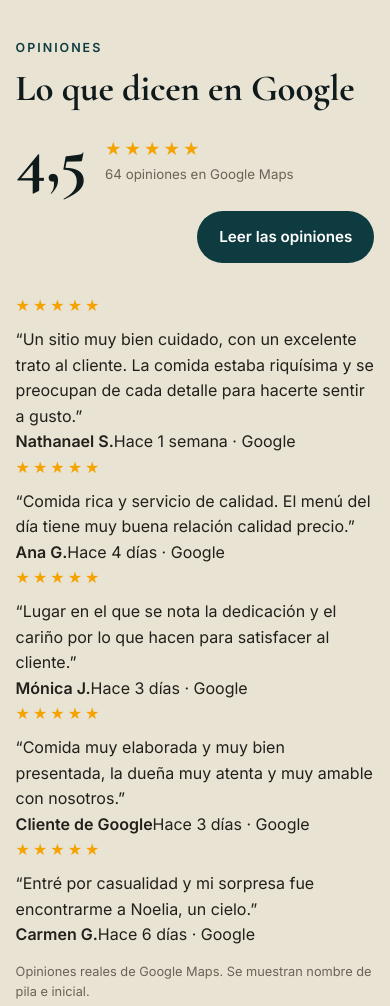
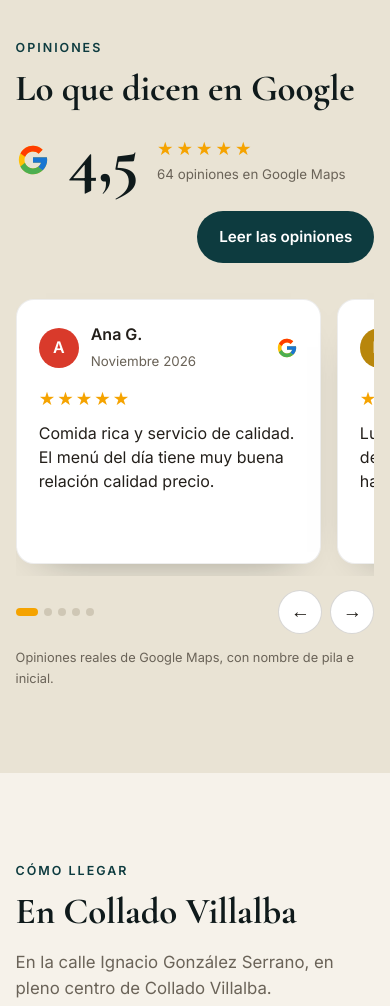
Before and after one commit to lacespaindev-ux/restaurante-los-angeles, a plain HTML site: page index.html in a window 390 px wide. Shown: the part 9340-10346 px from the top of the page. Drawn offline with nearby package versions, Linux system fonts and the light colour scheme.

Commit message:
Opiniones de Google en carrusel, estilo de las otras webs

```diff
--- a/index.html
+++ b/index.html
@@ -203,9 +203,29 @@
   .reseña .estrellas{margin-bottom:8px;font-size:1rem}
   .reseña footer b{color:var(--carbon)}
   .nota-op{margin-top:14px;font-size:.8rem;color:var(--suave)}
+
+  .g-logo{width:22px;height:22px;flex:none}
+  .gl-grande{width:34px;height:34px}
+  .rv-track{display:flex;gap:16px;overflow-x:auto;scroll-snap-type:x mandatory;scrollbar-width:none;padding:6px 2px 12px;cursor:grab}
+  .rv-track::-webkit-scrollbar{display:none}
+  .rv{flex:0 0 min(360px,86%);scroll-snap-align:start;background:#fff;border:1px solid rgba(35,31,26,.08);border-radius:18px;padding:22px;box-shadow:0 18px 40px -30px rgba(9,16,15,.5)}
+  .rv-top{display:flex;align-items:center;gap:12px;margin-bottom:10px}
+  .rv-top div{flex:1;min-width:0}
+  .rv-top strong{display:block;white-space:nowrap;overflow:hidden;text-overflow:ellipsis}
+  .rv-top small{color:var(--suave)}
+  .av{width:40px;height:40px;border-radius:50%;display:grid;place-items:center;font-weight:800;color:#fff;flex:none}
+  .rv .estrellas{display:block;margin-bottom:8px;letter-spacing:2px}
+  .rv p{font-size:1rem;line-height:1.5;color:var(--carbon)}
+  .rv-nav{display:flex;align-items:center;justify-content:space-between;margin-top:14px}
+  .dotsn{display:flex;gap:6px;flex-wrap:wrap}
+  .dotsn i{width:8px;height:8px;border-radius:50%;background:#cfc7b5;transition:width .25s}
+  .dotsn i.on{background:var(--oro);width:22px;border-radius:5px}
+  .arrows{display:flex;gap:8px}
+  .arrows button{width:44px;height:44px;border-radius:50%;border:1.5px solid rgba(35,31,26,.18);background:#fff;cursor:pointer;font-size:1.2rem;color:var(--carbon)}
 </style>
 </head>
 <body>
+<svg width="0" height="0" style="position:absolute" aria-hidden="true"><symbol id="glogo" viewBox="0 0 48 48"><path fill="#FFC107" d="M43.6 20.1H42V20H24v8h11.3c-1.6 4.7-6.1 8-11.3 8-6.6 0-12-5.4-12-12s5.4-12 12-12c3.1 0 5.8 1.2 7.9 3.1l5.7-5.7C34 6.1 29.3 4 24 4 12.9 4 4 12.9 4 24s8.9 20 20 20 20-8.9 20-20c0-1.3-.1-2.6-.4-3.9z"/><path fill="#FF3D00" d="m6.3 14.7 6.6 4.8C14.7 15.1 19 12 24 12c3.1 0 5.8 1.2 7.9 3.1l5.7-5.7C34 6.1 29.3 4 24 4 16.3 4 9.7 8.3 6.3 14.7z"/><path fill="#4CAF50" d="M24 44c5.2 0 9.9-2 13.4-5.2l-6.2-5.2C29.2 35.1 26.7 36 24 36c-5.2 0-9.6-3.3-11.3-8l-6.5 5C9.5 39.6 16.2 44 24 44z"/><path fill="#1976D2" d="M43.6 20.1H42V20H24v8h11.3c-.8 2.2-2.2 4.2-4.1 5.6l6.2 5.2C37 39.2 44 34 44 24c0-1.3-.1-2.6-.4-3.9z"/></symbol></svg>
 
 <header>
   <div class="wrap barra">
@@ -347,12 +367,13 @@
       <h2>Lo que dicen en Google</h2>
     </div>
     <div class="resumen rev">
-      <div class="nota-grande">4,5</div>
+      <svg class="g-logo gl-grande" aria-hidden="true"><use href="#glogo"/></svg><div class="nota-grande">4,5</div>
       <div><div class="estrellas" aria-label="4,5 de 5 estrellas">★★★★★</div><small>64 opiniones en Google Maps</small></div>
       <a class="btn btn-esmeralda" href="https://www.google.com/maps/search/?api=1&query=Restaurante+Los+%C3%81ngeles+Calle+Ignacio+Gonz%C3%A1lez+Serrano+21+Collado+Villalba" target="_blank" rel="noopener">Leer las opiniones</a>
     </div>
-    <div class="reseñas"><article class="reseña rev"><div class="estrellas" aria-label="5 de 5 estrellas">★★★★★</div><p>“Un sitio muy bien cuidado, con un excelente trato al cliente. La comida estaba riquísima y se preocupan de cada detalle para hacerte sentir a gusto.”</p><footer><b>Nathanael S.</b><span>Hace 1 semana · Google</span></footer></article><article class="reseña rev"><div class="estrellas" aria-label="5 de 5 estrellas">★★★★★</div><p>“Comida rica y servicio de calidad. El menú del día tiene muy buena relación calidad precio.”</p><footer><b>Ana G.</b><span>Hace 4 días · Google</span></footer></article><article class="reseña rev"><div class="estrellas" aria-label="5 de 5 estrellas">★★★★★</div><p>“Lugar en el que se nota la dedicación y el cariño por lo que hacen para satisfacer al cliente.”</p><footer><b>Mónica J.</b><span>Hace 3 días · Google</span></footer></article><article class="reseña rev"><div class="estrellas" aria-label="5 de 5 estrellas">★★★★★</div><p>“Comida muy elaborada y muy bien presentada, la dueña muy atenta y muy amable con nosotros.”</p><footer><b>Cliente de Google</b><span>Hace 3 días · Google</span></footer></article><article class="reseña rev"><div class="estrellas" aria-label="5 de 5 estrellas">★★★★★</div><p>“Entré por casualidad y mi sorpresa fue encontrarme a Noelia, un cielo.”</p><footer><b>Carmen G.</b><span>Hace 6 días · Google</span></footer></article></div>
-    <p class="nota-op">Opiniones reales de Google Maps. Se muestran nombre de pila e inicial.</p>
+    <div class="rv-track" id="rvTrack"></div>
+    <div class="rv-nav"><div class="dotsn" id="rvDots"></div><div class="arrows"><button id="rvPrev" type="button" aria-label="Anterior">←</button><button id="rvNext" type="button" aria-label="Siguiente">→</button></div></div>
+    <p class="nota-op">Opiniones reales de Google Maps, con nombre de pila e inicial.</p>
   </div>
 </section>
 
@@ -493,6 +514,32 @@
     vp.scrollIntoView({behavior:'smooth',block:'center'});
   });
 
+  // Opiniones (carrusel)
+  var RV=[
+    {n:"Nathanael S.",d:"Noviembre 2026",t:"Un sitio muy bien cuidado, con un excelente trato al cliente. La comida estaba riquísima y se preocupan de cada detalle para hacerte sentir a gusto."},
+    {n:"Ana G.",d:"Noviembre 2026",t:"Comida rica y servicio de calidad. El menú del día tiene muy buena relación calidad precio."},
+    {n:"Mónica J.",d:"Noviembre 2026",t:"Lugar en el que se nota la dedicación y el cariño por lo que hacen para satisfacer al cliente."},
+    {n:"Cliente de Google",d:"Noviembre 2026",t:"Comida muy elaborada y muy bien presentada, la dueña muy atenta y muy amable con nosotros."},
+    {n:"Carmen G.",d:"Noviembre 2026",t:"Entré por casualidad y mi sorpresa fue encontrarme a Noelia, un cielo."}
+  ];
+  var cols=['#0d3b3f','#d93a2b','#b8860b','#3b5b8a','#2f7d4f'];
+  var tk=document.getElementById('rvTrack');
+  if(tk){
+    tk.innerHTML=RV.map(function(r,i){return '<article class="rv"><div class="rv-top"><span class="av" style="background:'+cols[i%cols.length]+'">'+r.n.trim().charAt(0).toUpperCase()+'</span><div><strong>'+r.n+'</strong><small>'+r.d+'</small></div><svg class="g-logo"><use href="#glogo"/></svg></div><span class="estrellas" aria-label="5 de 5 estrellas">★★★★★</span><p>'+r.t+'</p></article>';}).join('');
+    var dots=document.getElementById('rvDots');
+    dots.innerHTML=RV.map(function(){return '<i></i>';}).join('');
+    var upd=function(){var cs=tk.querySelectorAll('.rv'),idx=0,best=1e9;cs.forEach(function(c,i){var d=Math.abs(c.offsetLeft-tk.scrollLeft-tk.offsetLeft);if(d<best){best=d;idx=i;}});dots.querySelectorAll('i').forEach(function(d,i){d.classList.toggle('on',i===idx);});};
+    tk.addEventListener('scroll',function(){requestAnimationFrame(upd);});upd();
+    document.getElementById('rvPrev').onclick=function(){tk.scrollBy({left:-tk.clientWidth*.8,behavior:'smooth'});};
+    document.getElementById('rvNext').onclick=function(){tk.scrollBy({left:tk.clientWidth*.8,behavior:'smooth'});};
+    var down=false,sx=0,sl=0;
+    tk.addEventListener('mousedown',function(e){down=true;sx=e.pageX;sl=tk.scrollLeft;tk.style.scrollSnapType='none';});
+    window.addEventListener('mouseup',function(){if(down){down=false;tk.style.scrollSnapType='';}});
+    tk.addEventListener('mousemove',function(e){if(down){e.preventDefault();tk.scrollLeft=sl-(e.pageX-sx);}});
+    var auto=setInterval(function(){if(document.hidden)return;var max=tk.scrollWidth-tk.clientWidth;if(tk.scrollLeft>=max-5)tk.scrollTo({left:0,behavior:'smooth'});else{var c=tk.querySelector('.rv');if(c)tk.scrollBy({left:c.offsetWidth+16,behavior:'smooth'});}},5500);
+    ['pointerdown','wheel','touchstart'].forEach(function(ev){tk.addEventListener(ev,function(){clearInterval(auto);},{passive:true});});
+  }
+
   // Aparición suave
   var items=document.querySelectorAll('.rev');
   if('IntersectionObserver' in window){
```
